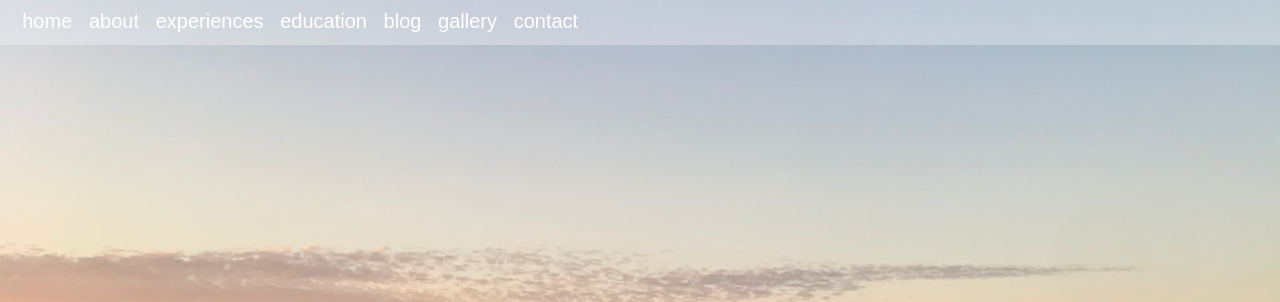
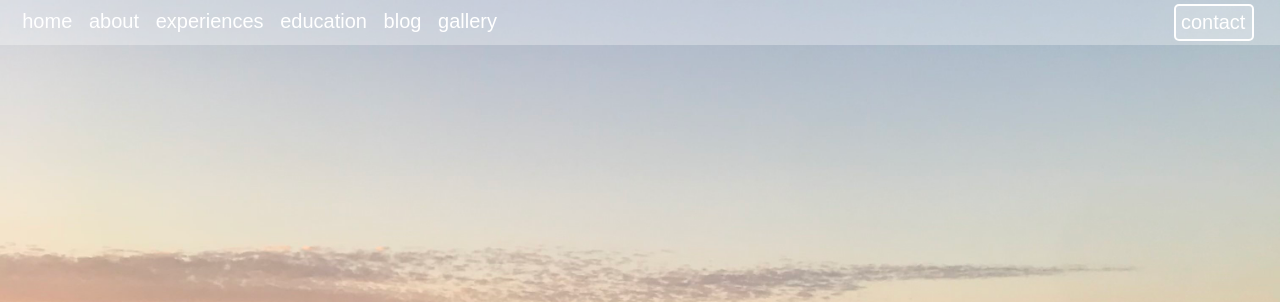
Before and after one commit to ymaho/portfolio, a plain HTML site: page public/personal_website/index.html in a window 1280 px wide. Shown: the top 302 px of the page. Drawn offline with Linux system fonts and the light colour scheme.

Commit message:
edited contact's location

```diff
--- a/public/personal_website/index.html
+++ b/public/personal_website/index.html
@@ -24,7 +24,7 @@
             &nbsp;
             <a href="marketing_website">gallery</a>
             &nbsp;
-            <a href="marketing_website">contact</a>
+            <a href="marketing_website" class="contactBox">contact</a>
         </div>
     </div>
     <div class="justToFadeIn">
--- a/public/personal_website/style.css
+++ b/public/personal_website/style.css
@@ -28,6 +28,19 @@ a:link {
     text-decoration: none;
 }
 
+.contactBox {
+    position: absolute;
+    right: 2%;
+    top: 8%;
+    border: 2px solid;
+    padding-top: 5px;
+    padding-left: 5px;
+    padding-bottom: 5px;
+    padding-right: 7px;
+    border-radius: 5px;
+    background-color: rgba(255, 255, 255, 0.2);
+}
+
 h1 {
     position: absolute;
     top: 33%;
```
